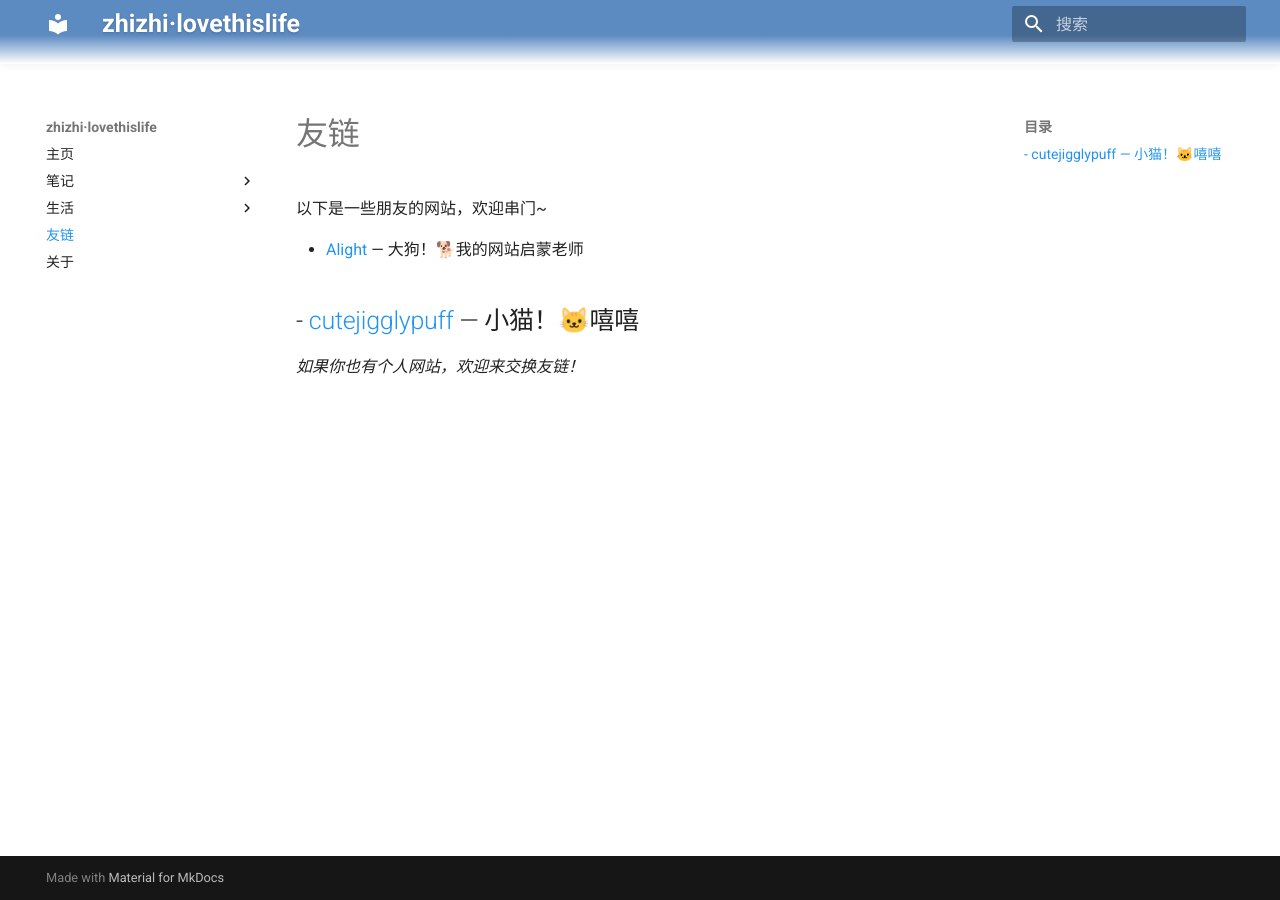
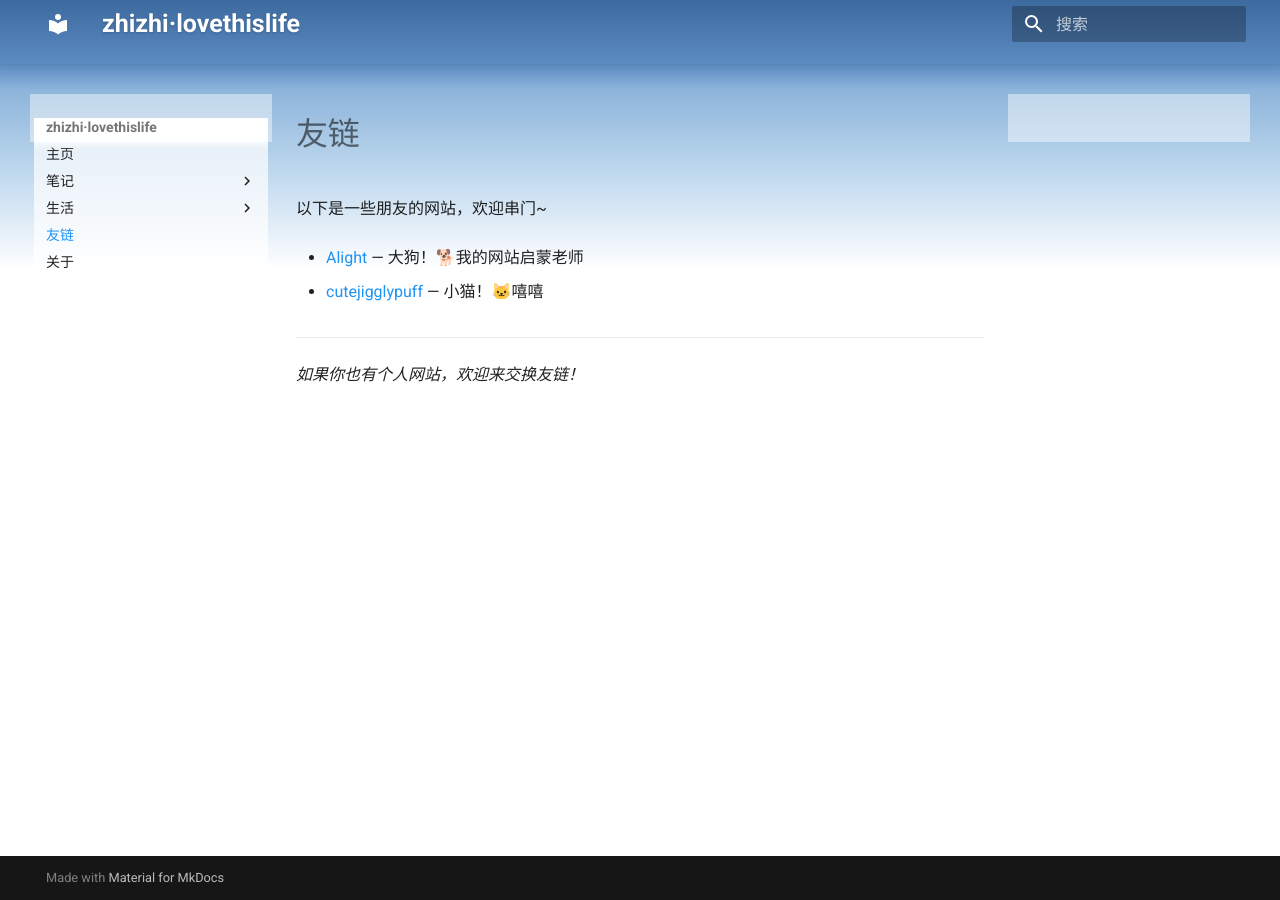
Before and after one commit to Zhi1Pan/Zhi1Pan.github.io, an MkDocs documentation site: the page built from docs/friends/index.md, in a window 1280 px wide. Built offline with MkDocs 1.6.1 and Material for MkDocs 9.7.7, drawn with Linux system fonts in a browser that asks for light colours.

Commit message:
修复友链格式并添加页面渐变蓝背景

```diff
--- a/docs/friends/index.md
+++ b/docs/friends/index.md
@@ -5,6 +5,7 @@
 - [Alight](https://alight404.top/) — 大狗！🐕我的网站启蒙老师
 
 - [cutejigglypuff](https://cutejigglypuff.github.io) — 小猫！🐱嘻嘻
+
 ---
 
 *如果你也有个人网站，欢迎来交换友链！*
--- a/docs/stylesheets/extra.css
+++ b/docs/stylesheets/extra.css
@@ -208,11 +208,24 @@ html {
   --md-accent-fg-color--transparent: rgba(123, 200, 232, 0.1);
 }
 
-/* 导航栏渐变：上蓝下白 */
+/* 页面渐变蓝背景（上深下浅，1/3处变白） */
+body {
+  background: linear-gradient(180deg, #5c8bc2 3.2rem, #8db4da 10vh, #b8d4ec 18vh, #ffffff 30vh);
+  background-attachment: fixed;
+}
+
+/* 导航栏渐变，底部与body渐变衔接 */
 .md-header {
-  background: linear-gradient(180deg, #5c8bc2 0%, #5c8bc2 55%, #ffffff 100%) !important;
+  background: linear-gradient(180deg, #3d6a9e 0%, #5c8bc2 100%) !important;
   box-shadow: 0 1px 8px rgba(0, 0, 0, 0.06) !important;
   height: 3.2rem !important;
+}
+
+/* 侧边栏半透明，融入渐变背景 */
+.md-sidebar,
+.md-sidebar__scrollwrap,
+.md-sidebar__inner {
+  background: rgba(255, 255, 255, 0.45) !important;
 }
 
 .md-header__topic {
```
